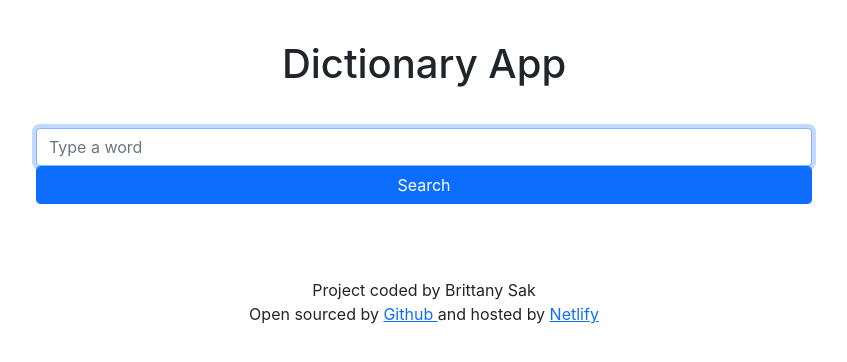
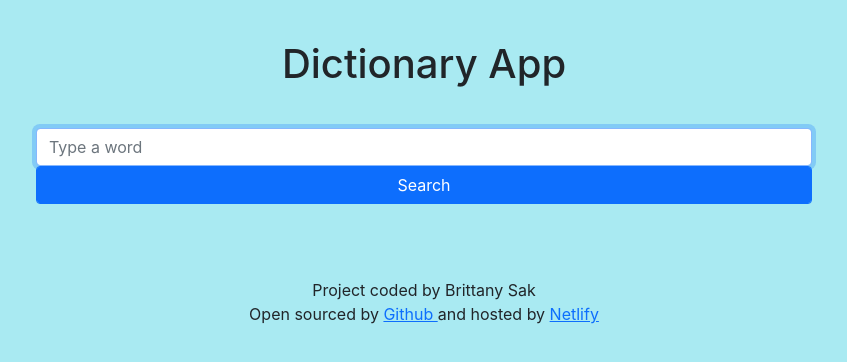
Before and after one commit to bsak350/dictionary-react-app, a React (Create React App) app: page / in a window 1280 px wide. Shown: the top 362 px of the page, without its empty margins (216-1063 px from the left). Built offline with nearby package versions, Linux system fonts and the light colour scheme.

Commit message:
Added background color

```diff
--- a/src/App.css
+++ b/src/App.css
@@ -2,6 +2,10 @@
   text-align: center;
   max-width: 800px;
   margin: 0 auto;
+}
+
+body {
+  background: rgb(169, 234, 242);
 }
 
 .App h1 {
```
